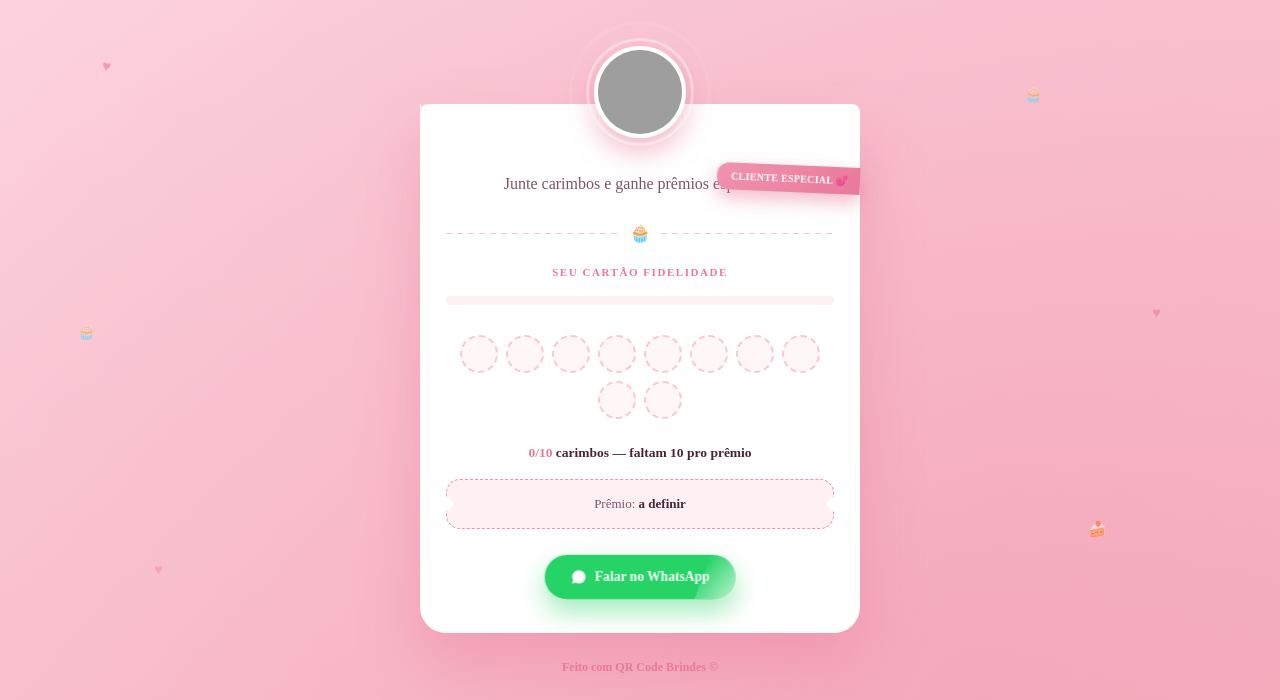
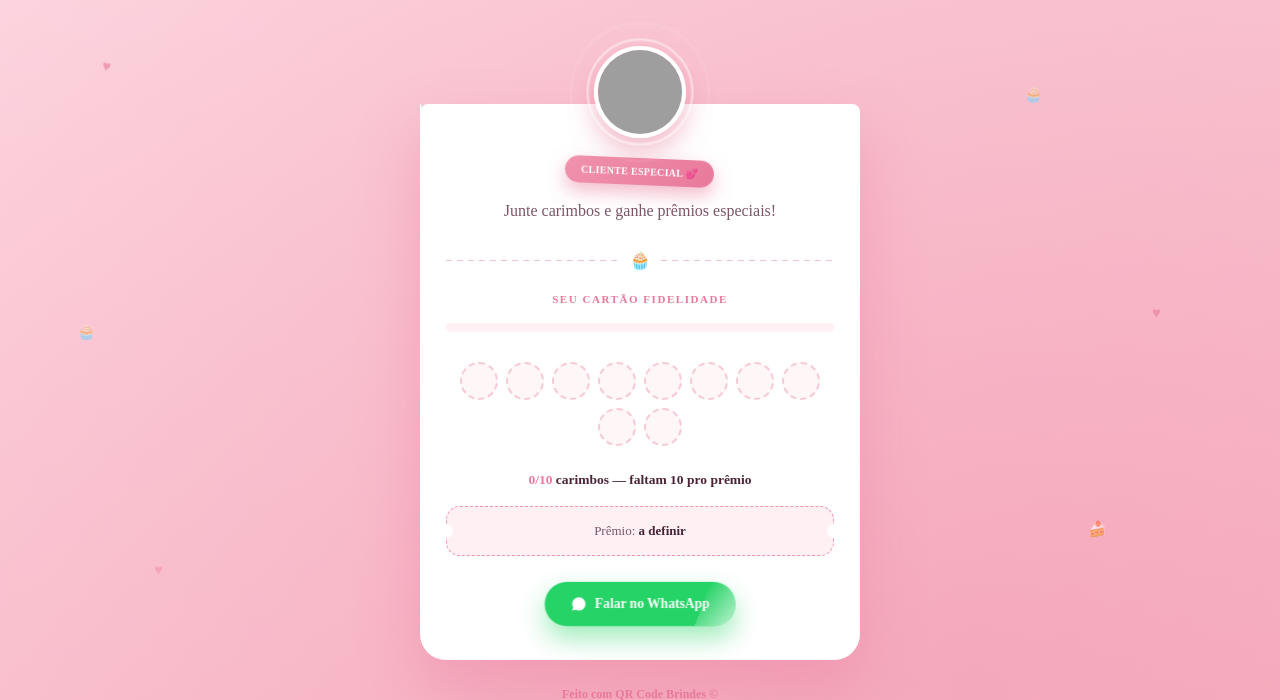
Before and after one commit to leanttro/leanttro_qr, a Flask app: template templates/paginas/gamificacao_pedacinhoos.html in a window 1280 px wide. Shown: the top 700 px of the page. Run offline with Flask 3, Linux system fonts and the light colour scheme; the template is opened without the code that fills it, so the values that code supplies are empty; parts of the project's set-up code (start-up, migrations or seed data) failed here and were passed over; some libraries are stand-ins or nearby versions; grey boxes are pictures that could not be loaded.

Commit message:
Update gamificacao_pedacinhoos.html

```diff
--- a/templates/paginas/gamificacao_pedacinhoos.html
+++ b/templates/paginas/gamificacao_pedacinhoos.html
@@ -143,11 +143,15 @@
     to   { opacity: 1; }
   }
   .etiqueta-fio { display: none; }
+  .etiqueta-wrap {
+    display: flex;
+    justify-content: center;
+    margin-bottom: 6px;
+  }
   .etiqueta {
-    position: absolute;
-    top: 64px;
-    right: 0;
-    max-width: 46%;
+    display: inline-flex;
+    align-items: center;
+    max-width: 100%;
     background: linear-gradient(135deg, var(--rosa-2), var(--rosa-1));
     color: #fff;
     font-size: 10px;
@@ -155,13 +159,12 @@
     letter-spacing: 0.03em;
     text-transform: uppercase;
     line-height: 1.3;
-    padding: 7px 12px 7px 14px;
-    border-radius: 12px 0 0 12px;
+    padding: 7px 16px;
+    border-radius: 999px;
     box-shadow: 0 8px 18px rgba(232,121,154,0.5);
-    transform-origin: right center;
     z-index: 2;
-    white-space: normal;
-    text-align: right;
+    white-space: nowrap;
+    text-align: center;
     animation: etiquetaEntra 0.5s ease 0.5s both, etiquetaBalanca 2.6s ease-in-out 1.1s infinite;
   }
 
@@ -418,7 +421,7 @@
     .titulo { font-size: calc({{ font_size_val }} + 4px); margin-top: 6px; }
     .carimbo { width: 32px; height: 32px; }
     .emblema img { height: 70px; width: 70px; }
-    .etiqueta { top: 54px; font-size: 9px; max-width: 44%; padding: 6px 10px 6px 12px; }
+    .etiqueta { font-size: 9px; padding: 6px 14px; }
   }
 </style>
 </head>
@@ -447,7 +450,9 @@
     <div class="ticket e2">
       <div class="ticket-recorte"></div>
       <div class="etiqueta-fio"></div>
-      <span class="etiqueta">Cliente Especial 💕</span>
+      <div class="etiqueta-wrap">
+        <span class="etiqueta">Cliente Especial 💕</span>
+      </div>
 
       <h1 class="titulo">{{ page.titulo }}</h1>
       <p class="mensagem">{{ page.mensagem or 'Junte carimbos e ganhe prêmios especiais!' }}</p>
```
